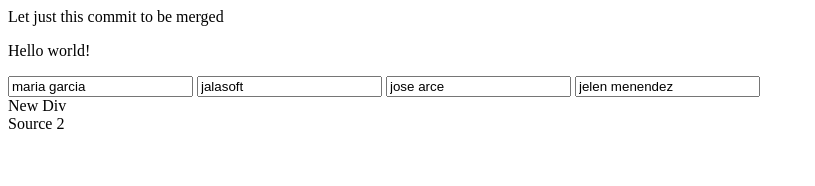
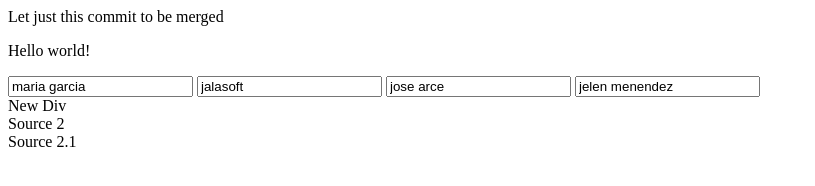
Before and after one commit to mariagarciaflores/twitter-app, a plain HTML site: page index.html in a window 1280 px wide. Shown: the whole page, without its empty margins (0-815 px from the left). Drawn offline with Linux system fonts and the light colour scheme.

Commit message:
source2 new div 2

```diff
--- a/index.html
+++ b/index.html
@@ -12,5 +12,6 @@
 	  <input value="jelen menendez" />
 	  <div>New Div</div>
 	  <div>Source 2 </div>
+	  <div>Source 2.1 </div>
    </body>
 </html>
```
